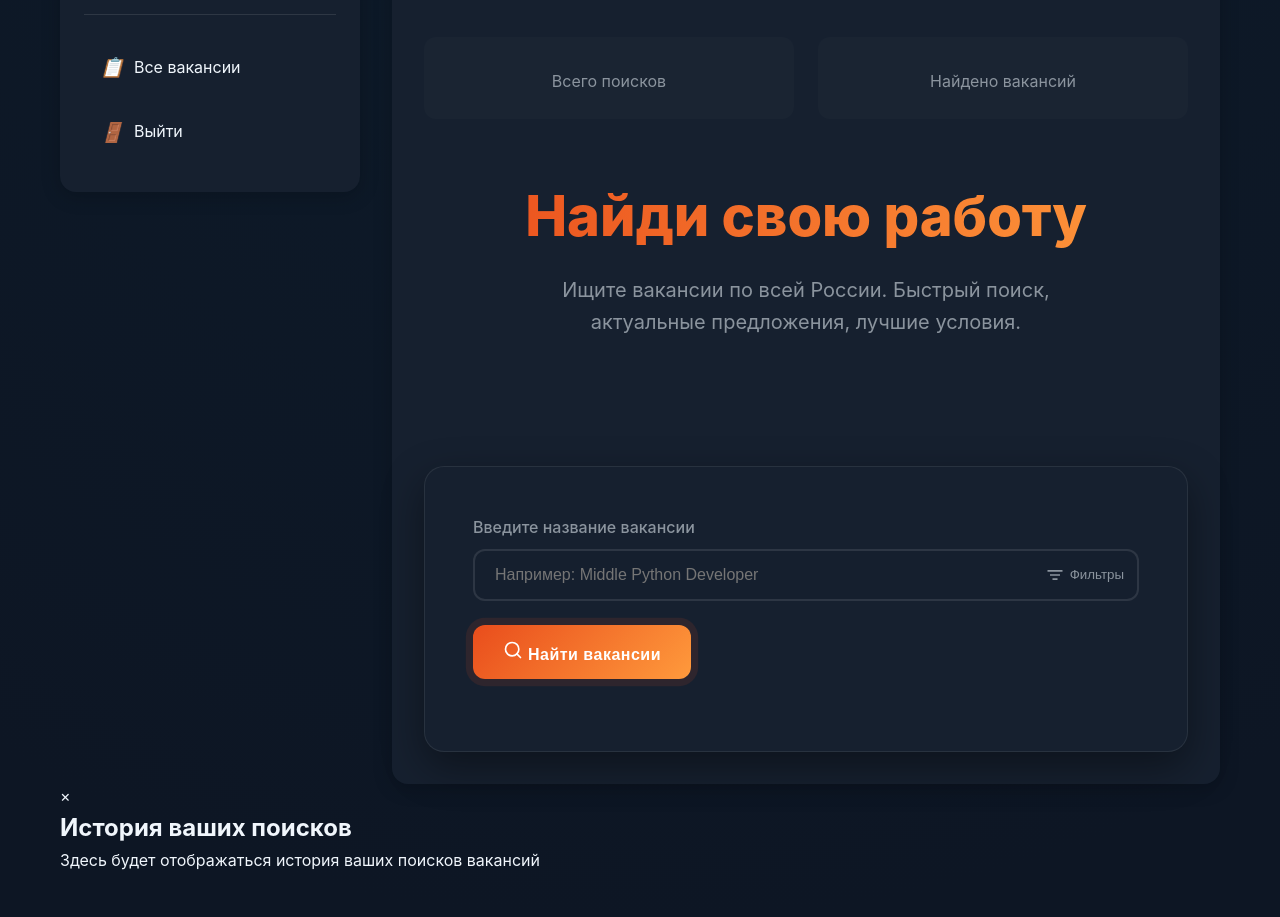
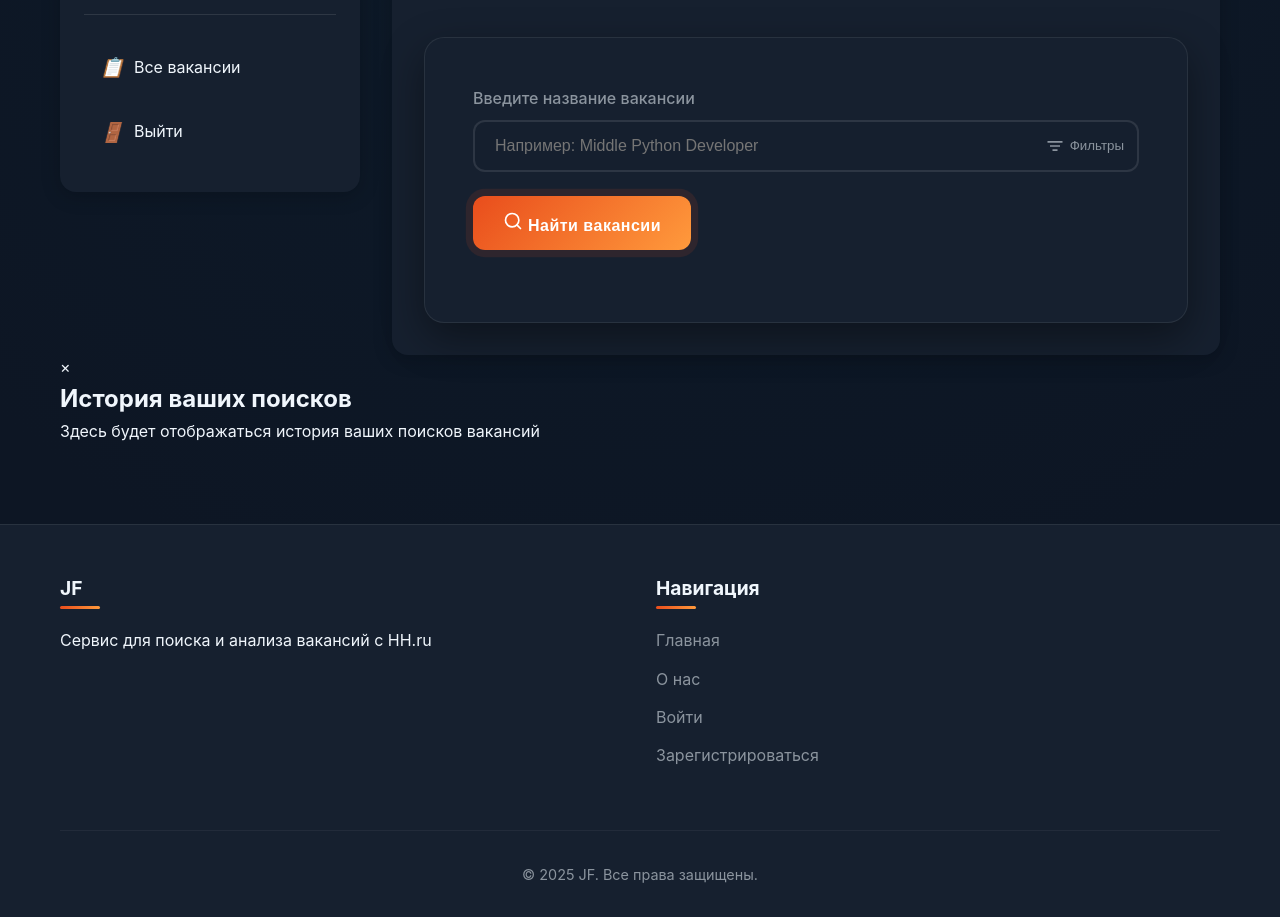
Before and after one commit to inksne/parser_hh-FastAPI, a FastAPI app: template src/templates/authenticated.html in a window 1280 px wide. Shown: the part 325-1242 px from the top of the page. After the commit the page ends 1208 px from the top, so only its background shows below. Run offline with FastAPI, Linux system fonts and the light colour scheme; the template is opened without the code that fills it, so the values that code supplies are empty; parts of the project's set-up code (start-up, migrations or seed data) failed here and were passed over.

Commit message:
удаление: удалены ненужные stats_cards и hero

```diff
--- a/src/templates/authenticated.html
+++ b/src/templates/authenticated.html
@@ -109,13 +109,6 @@
             color: var(--text);
         }
 
-        .stats-cards {
-            display: grid;
-            grid-template-columns: repeat(auto-fit, minmax(250px, 1fr));
-            gap: 1.5rem;
-            margin-bottom: 2rem;
-        }
-
         .stat-card {
             background: rgba(31, 41, 55, 0.5);
             border-radius: 12px;
@@ -141,33 +134,6 @@
         .stat-label {
             color: var(--text-secondary);
             font-size: 1rem;
-        }
-
-        .hero {
-            text-align: center;
-            max-width: 800px;
-            margin: 0 auto 4rem;
-            padding: 2rem 0;
-        }
-
-        .hero h1 {
-            font-size: 3.5rem;
-            margin-bottom: 1.5rem;
-            background: linear-gradient(to right, var(--primary), var(--accent));
-            -webkit-background-clip: text;
-            -webkit-text-fill-color: transparent;
-            background-clip: text;
-            line-height: 1.2;
-            font-weight: 800;
-        }
-
-        .hero p {
-            font-size: 1.25rem;
-            color: var(--text-secondary);
-            margin-bottom: 2rem;
-            max-width: 600px;
-            margin-left: auto;
-            margin-right: auto;
         }
 
         .search-box {
@@ -440,22 +406,6 @@
                 Добро пожаловать, {{ current_user.username }}! Здесь вы можете искать вакансии,
                 просматривать историю поиска и настраивать ваш аккаунт.
             </p>
-
-            <div class="stats-cards">
-                <div class="stat-card">
-                    <div class="stat-value">{{ searches_count }}</div>
-                    <div class="stat-label">Всего поисков</div>
-                </div>
-                <div class="stat-card">
-                    <div class="stat-value">{{ vacancies_count }}</div>
-                    <div class="stat-label">Найдено вакансий</div>
-                </div>
-            </div>
-
-            <div class="hero">
-                <h1>Найди свою работу</h1>
-                <p>Ищите вакансии по всей России. Быстрый поиск, актуальные предложения, лучшие условия.</p>
-            </div>
 
             <div class="search-box">
                 <input type="hidden" id="page" name="page" value="0">
```
